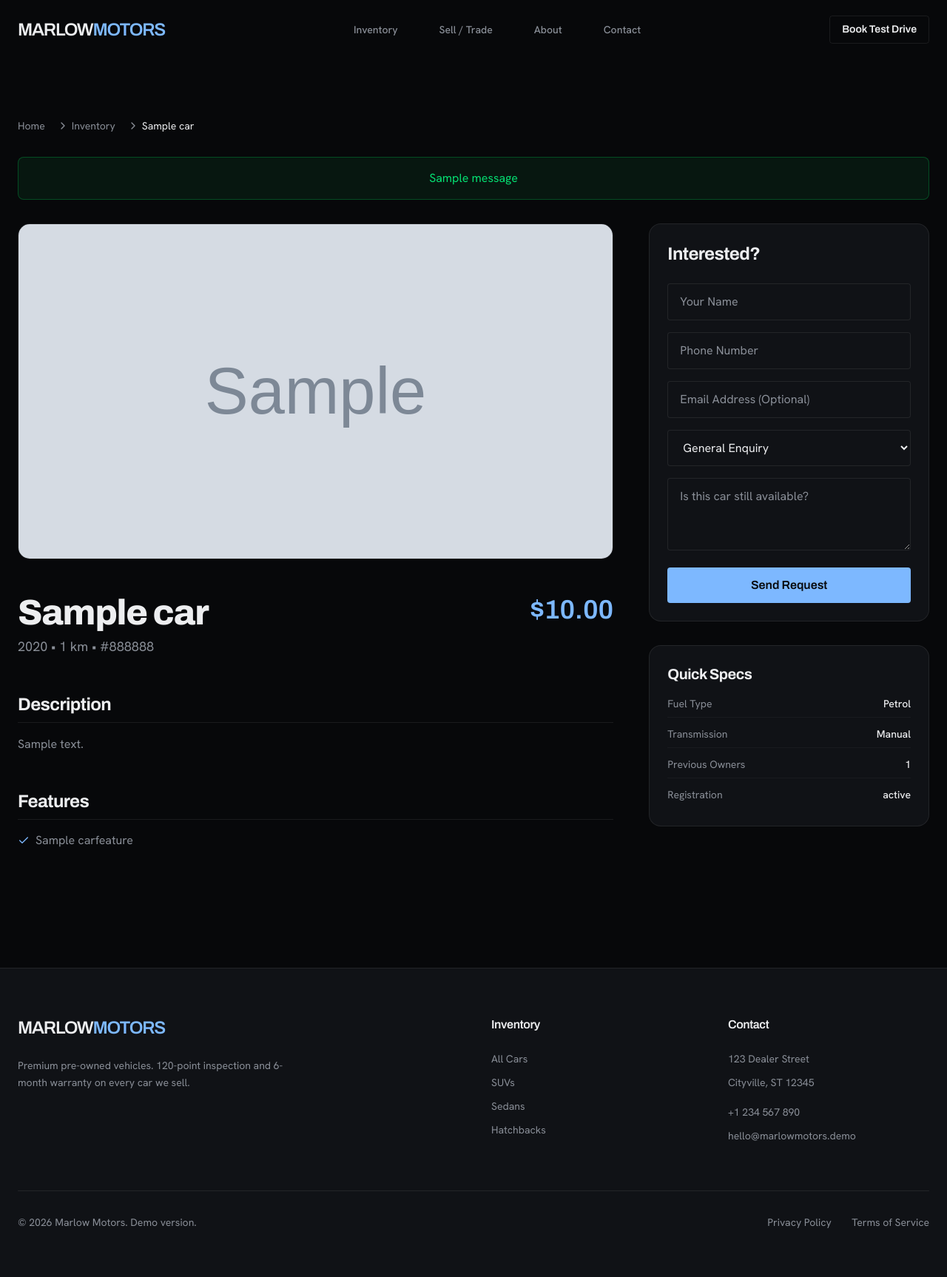
After one commit to jaineesh-kumar/car_dealership, a Django app: a page that uses templates/partials/navbar.html in a window 1280 px wide. The commit adds this page. Shown: the whole page at 74% size. Run offline with Django 4.2, Linux system fonts and the light colour scheme; tables that the repository leaves empty hold one stand-in row (values such as "Sample post"); grey boxes marked "Sample" are stand-in pictures; one stand-in notice (Sample message) is shown.

Commit message:
Phase 3: Public Website Views

```diff
--- /dev/null
+++ b/apps/inventory/urls.py
@@ -0,0 +1,7 @@
+from django.urls import path
+from . import views
+
+urlpatterns = [
+    path('', views.InventoryListView.as_view(), name='inventory'),
+    path('<slug:slug>/', views.CarDetailView.as_view(), name='car_detail'),
+]
--- a/apps/inventory/views.py
+++ b/apps/inventory/views.py
@@ -1,3 +1,33 @@
-from django.shortcuts import render
+from django.views.generic import ListView, DetailView
+from .models import Car, Brand
 
-# Create your views here.
+class InventoryListView(ListView):
+    model = Car
+    template_name = 'inventory/list.html'
+    context_object_name = 'cars'
+    paginate_by = 12
+
+    def get_queryset(self):
+        qs = Car.objects.filter(status='published').order_by('-created_at')
+
+        brand = self.request.GET.get('brand')
+        fuel = self.request.GET.get('fuel')
+        if brand:
+            qs = qs.filter(brand__slug=brand)
+        if fuel:
+            qs = qs.filter(fuel=fuel)
+
+        return qs
+
+    def get_context_data(self, **kwargs):
+        context = super().get_context_data(**kwargs)
+        context['brands'] = Brand.objects.all()
+        return context
+
+class CarDetailView(DetailView):
+    model = Car
+    template_name = 'inventory/detail.html'
+    context_object_name = 'car'
+
+    def get_queryset(self):
+        return Car.objects.filter(status='published')
--- /dev/null
+++ b/apps/leads/urls.py
@@ -0,0 +1,7 @@
+from django.urls import path
+from . import views
+
+urlpatterns = [
+    path('sell/', views.sell_trade_view, name='sell_trade'),
+    path('enquiry/<int:car_id>/', views.submit_enquiry, name='submit_enquiry'),
+]
--- a/config/urls.py
+++ b/config/urls.py
@@ -15,8 +15,11 @@ Including another URLconf
     2. Add a URL to urlpatterns:  path('blog/', include('blog.urls'))
 """
 from django.contrib import admin
-from django.urls import path
+from django.urls import path, include
 from django.views.generic import TemplateView
+from django.conf import settings
+from django.conf.urls.static import static
+from apps.core.views import HomeView
 
 admin.site.site_header = "Marlow Motors Administration"
 admin.site.site_title = "Marlow Motors Admin Portal"
@@ -24,5 +27,11 @@ admin.site.index_title = "Dealership Management System"
 
 urlpatterns = [
     path('admin/', admin.site.urls),
+    path('', HomeView.as_view(), name='home'),
+    path('inventory/', include('apps.inventory.urls')),
+    path('leads/', include('apps.leads.urls')),
     path('style-guide/', TemplateView.as_view(template_name='style_guide.html'), name='style_guide'),
 ]
+
+if settings.DEBUG:
+    urlpatterns += static(settings.MEDIA_URL, document_root=settings.MEDIA_ROOT)
--- /dev/null
+++ b/templates/inventory/detail.html
@@ -0,0 +1,178 @@
+{% extends 'base.html' %}
+
+{% block title %}{{ car.title }} - Marlow Motors{% endblock %}
+
+{% block extra_head %}
+<link href="https://cdn.jsdelivr.net/npm/@splidejs/splide@4.1.4/dist/css/splide.min.css" rel="stylesheet">
+<style>
+    .splide__arrow { background: rgba(16, 18, 22, 0.8); fill: #EDEEF0; }
+    .splide__arrow:hover { background: #7DB8FF; fill: #07080A; }
+</style>
+{% endblock %}
+
+{% block content %}
+<div class="section-wrapper py-12 md:py-20">
+
+    <!-- Breadcrumbs -->
+    <nav class="flex text-sm text-muted mb-8" aria-label="Breadcrumb">
+      <ol class="inline-flex items-center space-x-1 md:space-x-3">
+        <li class="inline-flex items-center">
+          <a href="{% url 'home' %}" class="hover:text-text">Home</a>
+        </li>
+        <li>
+          <div class="flex items-center">
+            <i data-lucide="chevron-right" class="w-4 h-4 mx-1"></i>
+            <a href="{% url 'inventory' %}" class="hover:text-text">Inventory</a>
+          </div>
+        </li>
+        <li aria-current="page">
+          <div class="flex items-center">
+            <i data-lucide="chevron-right" class="w-4 h-4 mx-1"></i>
+            <span class="text-text">{{ car.title }}</span>
+          </div>
+        </li>
+      </ol>
+    </nav>
+
+    {% if messages %}
+    <div class="mb-8 p-4 bg-green-900/20 border border-green-500/30 rounded-lg text-green-400 text-center">
+        {% for message in messages %}
+            {{ message }}
+        {% endfor %}
+    </div>
+    {% endif %}
+
+    <div class="grid grid-cols-1 lg:grid-cols-3 gap-12">
+        <!-- Left Column: Gallery & Details -->
+        <div class="lg:col-span-2 space-y-12">
+
+            <!-- Splide Gallery -->
+            <section id="image-carousel" class="splide" aria-label="Car Images">
+                <div class="splide__track rounded-2xl overflow-hidden border border-border">
+                    <ul class="splide__list">
+                        {% for img in car.images.all %}
+                        <li class="splide__slide bg-[#101216] aspect-[16/9]">
+                            <img src="{{ img.image.url }}" alt="{{ car.title }}" class="object-cover w-full h-full">
+                        </li>
+                        {% empty %}
+                        <li class="splide__slide bg-[#101216] aspect-[16/9] flex items-center justify-center">
+                            <span class="text-muted">No images available</span>
+                        </li>
+                        {% endfor %}
+                    </ul>
+                </div>
+            </section>
+
+            <!-- Basic Details -->
+            <div>
+                <div class="flex justify-between items-start mb-4">
+                    <div>
+                        <h1 class="text-4xl md:text-5xl mb-2">{{ car.title }}</h1>
+                        <p class="text-muted text-lg">{{ car.year }} • {{ car.km_driven }} km • {{ car.colour }}</p>
+                    </div>
+                    <div class="text-right">
+                        <div class="text-4xl font-heading text-accent">${{ car.price }}</div>
+                    </div>
+                </div>
+            </div>
+
+            <!-- Description -->
+            <div>
+                <h2 class="text-2xl font-heading mb-4 border-b border-border pb-2">Description</h2>
+                <div class="prose prose-invert max-w-none text-muted leading-relaxed">
+                    {{ car.description|linebreaks }}
+                </div>
+            </div>
+
+            <!-- Features -->
+            <div>
+                <h2 class="text-2xl font-heading mb-4 border-b border-border pb-2">Features</h2>
+                <div class="grid grid-cols-2 md:grid-cols-3 gap-4 text-muted">
+                    {% for feature in car.features.all %}
+                    <div class="flex items-center">
+                        <i data-lucide="check" class="w-4 h-4 text-accent mr-2"></i>
+                        {{ feature.name }}
+                    </div>
+                    {% empty %}
+                    <div>No specific features listed.</div>
+                    {% endfor %}
+                </div>
+            </div>
+        </div>
+
+        <!-- Right Column: Enquiry Form & Specs -->
+        <div>
+            <div class="sticky top-28 space-y-8">
+                <!-- Enquiry Form -->
+                <div class="bg-surface p-6 rounded-2xl border border-border">
+                    <h3 class="text-2xl font-heading mb-6">Interested?</h3>
+                    <form action="{% url 'submit_enquiry' car.id %}" method="POST" class="space-y-4">
+                        {% csrf_token %}
+                        <div>
+                            <input type="text" name="name" required class="form-input" placeholder="Your Name">
+                        </div>
+                        <div>
+                            <input type="tel" name="phone" required class="form-input" placeholder="Phone Number">
+                        </div>
+                        <div>
+                            <input type="email" name="email" class="form-input" placeholder="Email Address (Optional)">
+                        </div>
+                        <div>
+                            <select name="type" class="form-input bg-[#101216]">
+                                <option value="enquiry">General Enquiry</option>
+                                <option value="test_drive">Book Test Drive</option>
+                                <option value="callback">Request Callback</option>
+                            </select>
+                        </div>
+                        <div>
+                            <textarea name="message" rows="3" class="form-input" placeholder="Is this car still available?"></textarea>
+                        </div>
+                        <button type="submit" class="btn-primary w-full">Send Request</button>
+                    </form>
+                </div>
+
+                <!-- Quick Specs Box -->
+                <div class="bg-surface p-6 rounded-2xl border border-border">
+                    <h3 class="text-xl font-heading mb-4">Quick Specs</h3>
+                    <div class="space-y-3 text-sm">
+                        <div class="flex justify-between border-b border-border/50 pb-2">
+                            <span class="text-muted">Fuel Type</span>
+                            <span class="font-medium text-text">{{ car.fuel|title }}</span>
+                        </div>
+                        <div class="flex justify-between border-b border-border/50 pb-2">
+                            <span class="text-muted">Transmission</span>
+                            <span class="font-medium text-text">{{ car.transmission|title }}</span>
+                        </div>
+                        <div class="flex justify-between border-b border-border/50 pb-2">
+                            <span class="text-muted">Previous Owners</span>
+                            <span class="font-medium text-text">{{ car.owners }}</span>
+                        </div>
+                        <div class="flex justify-between pb-2">
+                            <span class="text-muted">Registration</span>
+                            <span class="font-medium text-text">{{ car.registration_state }}</span>
+                        </div>
+                    </div>
+                </div>
+            </div>
+        </div>
+    </div>
+</div>
+{% endblock %}
+
+{% block extra_scripts %}
+<script>
+  document.addEventListener('DOMContentLoaded', function () {
+    var el = document.getElementById('image-carousel');
+    if (el) {
+        new Splide(el, {
+            type: 'loop',
+            autoplay: true,
+            interval: 4000,
+            pauseOnHover: true,
+            arrows: true,
+            pagination: true,
+        }).mount();
+    }
+  });
+</script>
+{% endblock %}
--- a/templates/partials/navbar.html
+++ b/templates/partials/navbar.html
@@ -13,8 +13,8 @@
 
             <!-- Desktop Navigation -->
             <nav class="hidden md:flex space-x-8">
-                <a href="#" class="text-muted hover:text-text px-3 py-2 text-sm font-medium transition-colors">Inventory</a>
-                <a href="#" class="text-muted hover:text-text px-3 py-2 text-sm font-medium transition-colors">Sell / Trade</a>
+                <a href="{% url 'inventory' %}" class="text-muted hover:text-text px-3 py-2 text-sm font-medium transition-colors">Inventory</a>
+                <a href="{% url 'sell_trade' %}" class="text-muted hover:text-text px-3 py-2 text-sm font-medium transition-colors">Sell / Trade</a>
                 <a href="#" class="text-muted hover:text-text px-3 py-2 text-sm font-medium transition-colors">About</a>
                 <a href="#" class="text-muted hover:text-text px-3 py-2 text-sm font-medium transition-colors">Contact</a>
             </nav>
```
Also changed, not shown: apps/core/views.py (+9 -2 lines), apps/leads/views.py (+34 -2 lines), templates/home.html (added, +108 -0 lines), templates/inventory/list.html (added, +95 -0 lines), templates/leads/sell.html (added, +63 -0 lines).
